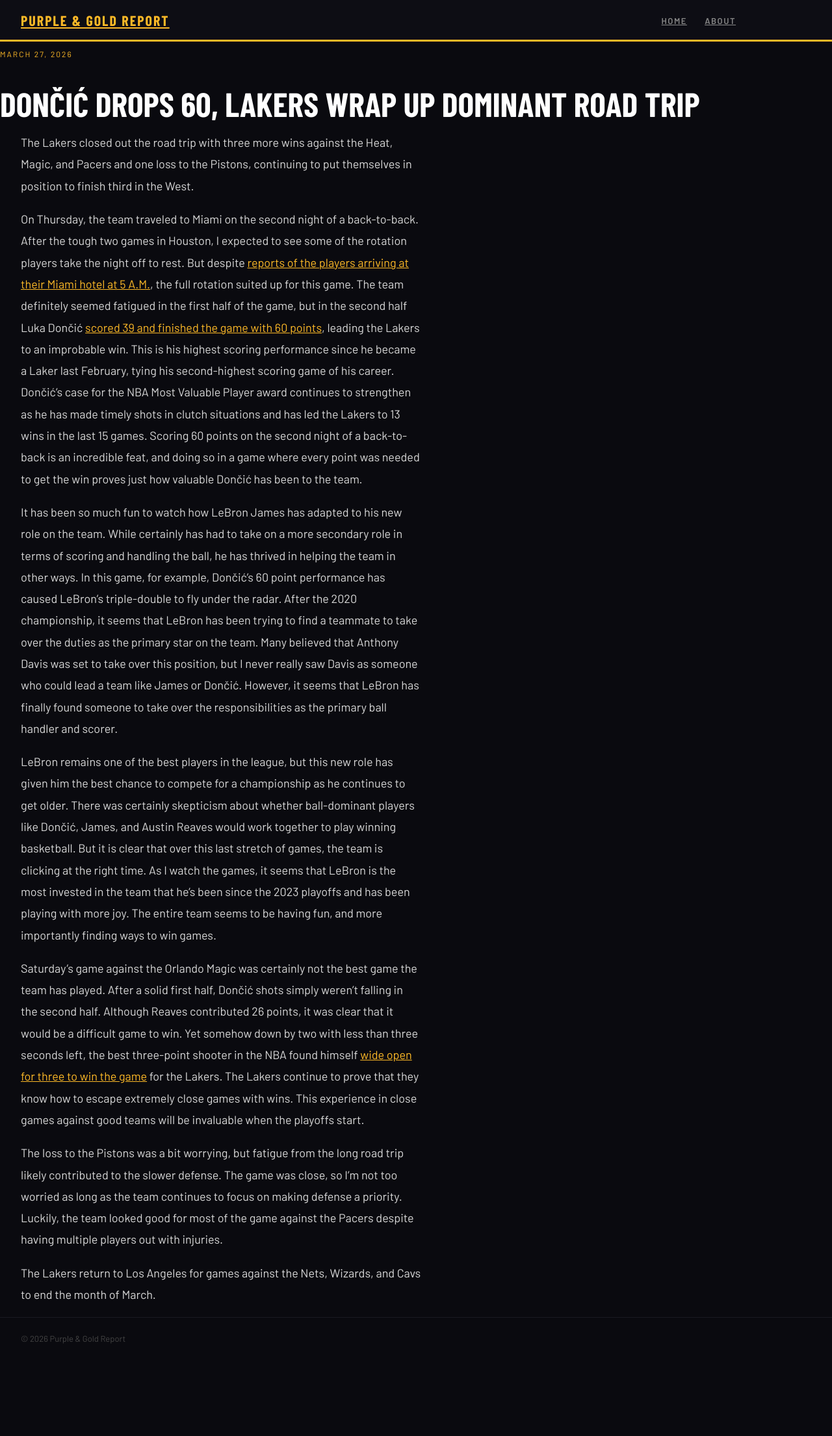
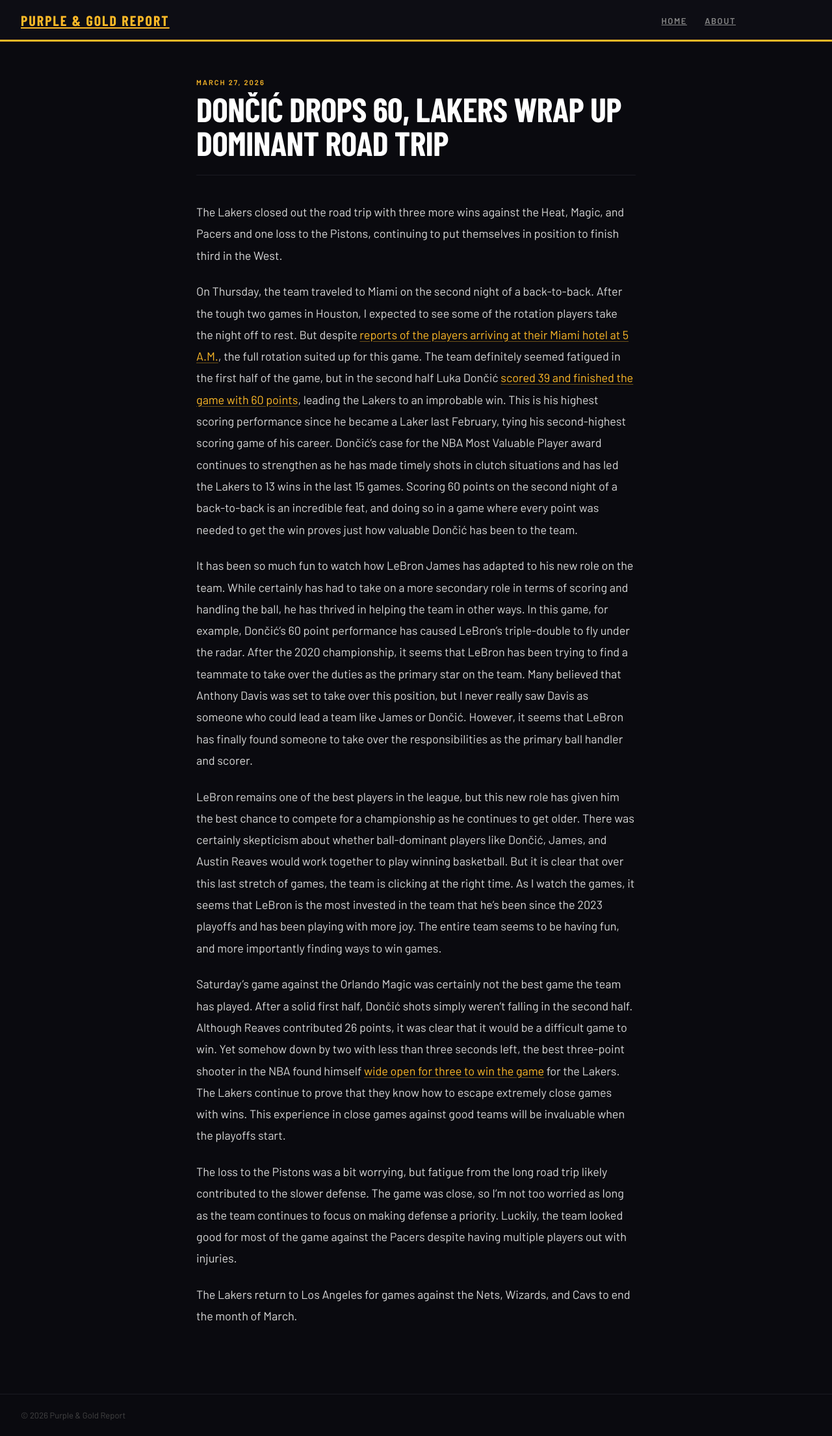
Before and after one commit to troyk-05/WRIT340-Public-Articles, a Jekyll site: the page built from _posts/2026-03-27-road-trip.md, in a window 1280 px wide. Shown: the whole page at 65% size. Built offline with Jekyll 4.4.1, drawn with Linux system fonts in a browser that asks for light colours; some web fonts are replaced; before the commit the page ends 2092 px from its top, so only the background shows below that.

Commit message:
Update style.scss

```diff
--- a/assets/css/style.scss
+++ b/assets/css/style.scss
@@ -175,6 +175,19 @@ body {
 }
 
 /* ── Posts ── */
+/* ── Post Page ── */
+.post-wrap {
+  max-width: 740px;
+  margin: 0 auto;
+  padding: 56px 32px 80px;
+}
+
+.post-header {
+  margin-bottom: 40px;
+  padding-bottom: 24px;
+  border-bottom: 1px solid #1a1a22;
+}
+
 .post-title {
   font-family: 'Barlow Condensed', sans-serif;
   font-size: 52px;
@@ -182,17 +195,23 @@ body {
   text-transform: uppercase;
   color: #fff;
   line-height: 1;
-  margin-bottom: 8px;
+  margin: 8px 0 0;
+  letter-spacing: -0.5px;
 }
 
-.post-meta { color: #FDB927; font-size: 12px; letter-spacing: 2px; text-transform: uppercase; }
+.post-meta {
+  color: #FDB927;
+  font-size: 11px;
+  font-weight: 600;
+  letter-spacing: 2px;
+  text-transform: uppercase;
+  margin: 0;
+}
 
 .post-content {
   font-size: 18px;
   line-height: 1.85;
   color: #d8d8d8;
-  max-width: 680px;
-  padding: 0 32px;
 
   h2 {
     font-family: 'Barlow Condensed', sans-serif;
@@ -200,8 +219,18 @@ body {
     font-weight: 800;
     text-transform: uppercase;
     color: #FDB927;
-    margin: 2rem 0 0.5rem;
+    margin: 2.5rem 0 0.5rem;
   }
+
+  a {
+    color: #FDB927;
+    text-decoration: underline;
+    text-underline-offset: 3px;
+    text-decoration-color: rgba(253,185,39,0.4);
+    &:hover { text-decoration-color: #FDB927; }
+  }
+
+  p { margin: 0 0 1.4rem; }
 }
 
 /* ── Links ── */
```
